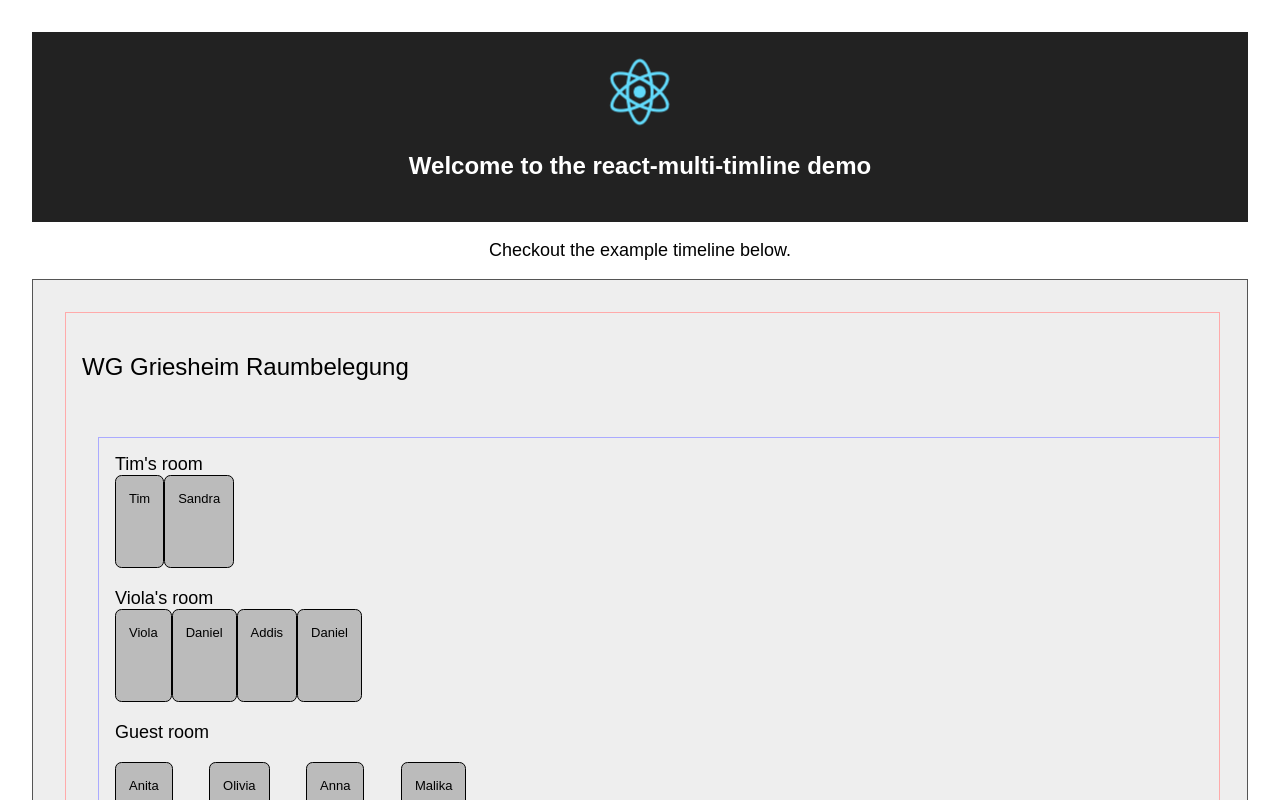
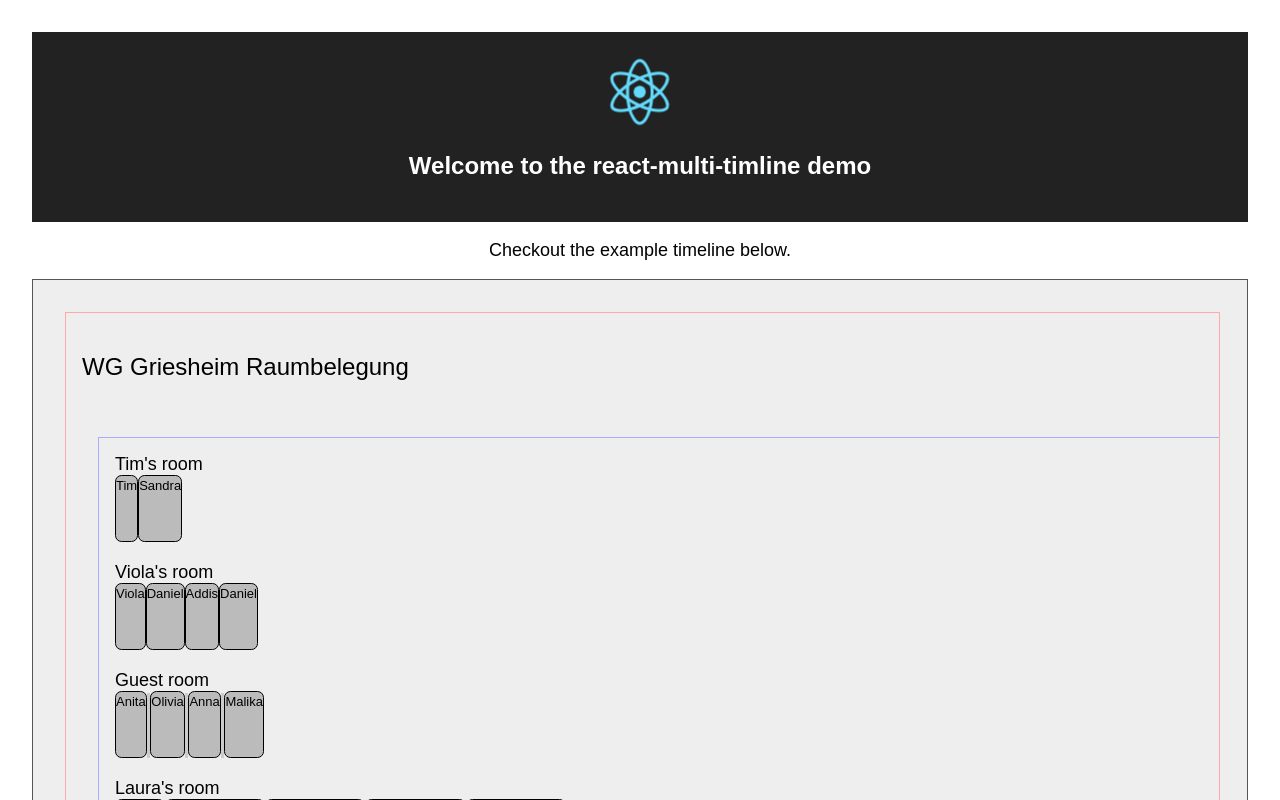
Before and after one commit to dfsp-spirit/react-multi-timeline, a React (Create React App) app: page / in a window 1280 px wide. Shown: the top 800 px of the page. Built offline with nearby package versions, Linux system fonts and the light colour scheme.

Commit message:
remove padding for events, fix height of time between events

```diff
--- a/src/Timeline.js
+++ b/src/Timeline.js
@@ -36,7 +36,6 @@ export class Timeline extends Component {
 
 
   render() {
-      const absoluteWidthRenderingScalingFactor = this.props.absoluteWidthRenderingScalingFactor ? this.props.absoluteWidthRenderingScalingFactor : 10;
     const eventVisualisations = [];
     this.props.events.forEach(
       (event: EventData, index: number) => {
--- a/src/index.css
+++ b/src/index.css
@@ -57,7 +57,7 @@ span.event {
    display:inline-block;
    min-height: 5em;
    text-align: left;
-   padding: 1em;
+   /*padding: 1em;*/
    line-height: 1.5em;
    max-height: 5em;
    border-radius: 0.5em;
@@ -68,12 +68,14 @@ span.eventDescription {
 }
 
 span.timeBetweenEvents {
-   overflow: hidden;
+   font-size: small;
+    overflow: hidden;
    text-overflow: ellipsis;
    display:inline-block;
    min-height: 5em;
    text-align: left;
-   padding: 1em;
+   /*padding: 1em;*/
    line-height: 1.5em;
+   background-color: #cccccc;
    max-height: 5em;
 }
```
